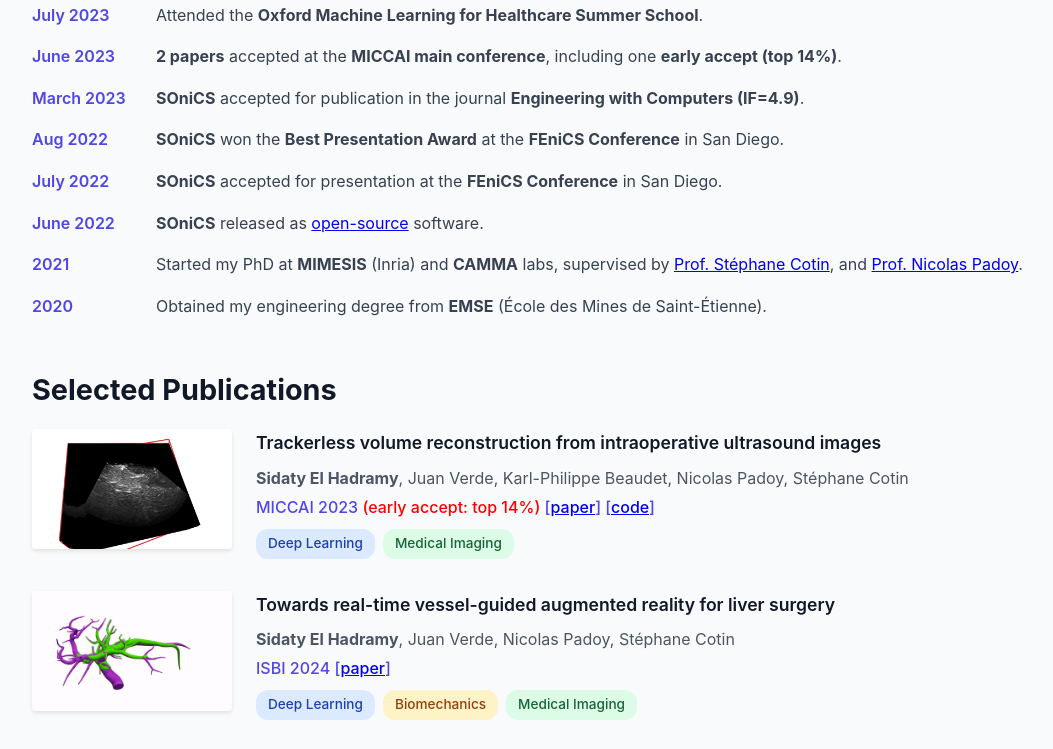
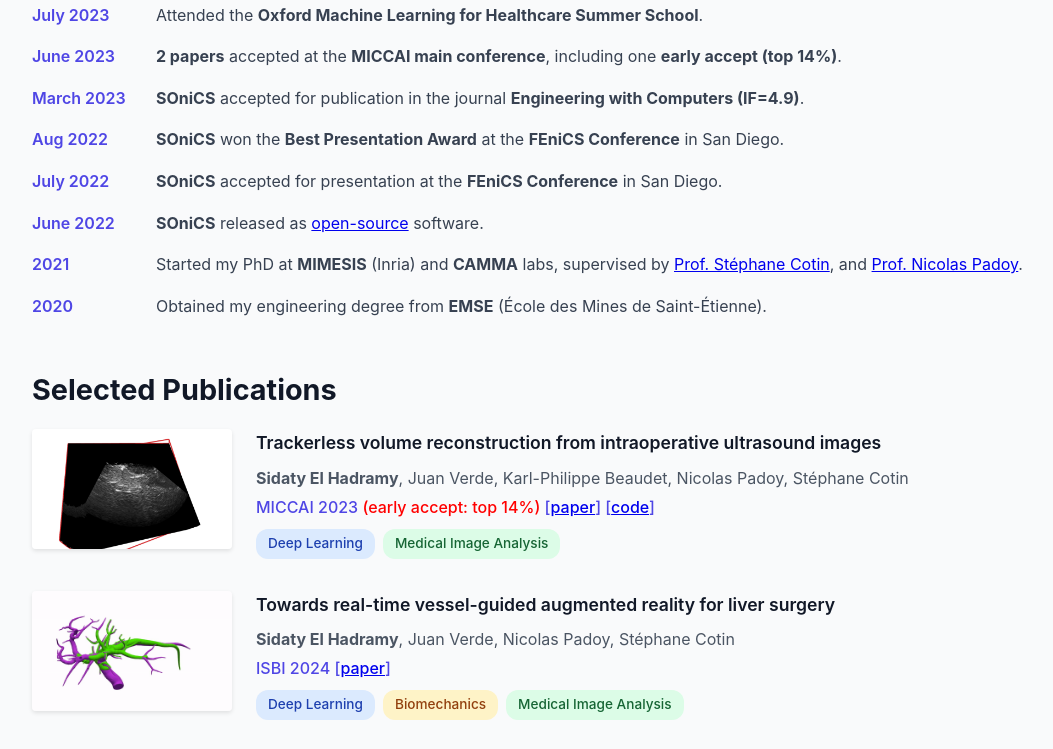
Before and after one commit to Sidaty1/Sidaty1.github.io, a plain HTML site: page index.html in a window 1280 px wide. Shown: the part 1995-2744 px from the top of the page, without its empty margins (90-1143 px from the left). Drawn offline with Linux system fonts and the light colour scheme.

Commit message:
Update index.html

```diff
--- a/index.html
+++ b/index.html
@@ -590,7 +590,7 @@
       </div>
 
       <h2>About</h2>
-      <p class="bio">I am a Postdoctoral Researcher in the Center for Image Analysis and Navigation (<a href="https://dbe.unibas.ch/en/cian/">CIAN</a>) at the University of Basel, where I work under the supervision of <a href="https://scholar.google.com/citations?user=pO9ggmcAAAAJ&hl=en">Prof. Philippe C. Cattin</a>. My research lies at the intersection of <strong>artificial intelligence</strong>, <strong>medical imaging</strong>, and <strong>soft-tissue biomechanics</strong>, with a focus on developing solutions for surgical guidance systems. I am particularly interested in building medical <strong>image registration</strong> frameworks that can be seamlessly integrated into real-time augmented reality systems while respecting the underlying physical properties and behavior of biological tissues.</p>
+      <p class="bio">I am a Postdoctoral Researcher in the Center for Image Analysis and Navigation (<a href="https://dbe.unibas.ch/en/cian/">CIAN</a>) at the University of Basel, where I work under the supervision of <a href="https://scholar.google.com/citations?user=pO9ggmcAAAAJ&hl=en">Prof. Philippe C. Cattin</a>. My research lies at the intersection of <strong>artificial intelligence</strong>, <strong>medical image analysis</strong>, and <strong>soft-tissue biomechanics</strong>, with a focus on developing solutions for surgical guidance systems. I am particularly interested in building medical <strong>image registration</strong> frameworks that can be seamlessly integrated into real-time augmented reality systems while respecting the underlying physical properties and behavior of biological tissues.</p>
       </br>
       <p class="bio">I received my PhD in Computer Science from the University of Strasbourg, where I worked in two leading research groups: the <a href="https://mimesis.inria.fr/">MIMESIS</a> team at Inria, led by <a href="https://scholar.google.com/citations?user=7siqmQwAAAAJ&hl=fr/">Prof. Stéphane Cotin</a>, and <a href="https://camma.unistra.fr/">CAMMA</a> at IHU Strasbourg, led by <a href="https://scholar.google.com/citations?user=aj84iHAAAAAJ&hl=fr">Prof. Nicolas Padoy</a>. My doctoral research focused on developing the first use of IntraVascular Ultrasound (IVUS) imaging in an augmented reality system to assist liver surgery. This work required tackling several technical challenges at the intersection of multiple disciplines. I developed computational methods that integrate AI with the finite element method to achieve real-time and accurate simulation of soft-tissue deformation. I also developed AI-based techniques for registration, reconstruction and segmentation of ultrasound data, with the goal of enabling accurate and efficient intraoperative workflows.  </p>
       </br>
@@ -699,7 +699,7 @@
           <div class="pub-venue">MICCAI 2023 <ds style="color: red;">(early accept: top 14%)</ds> [<a href="https://inria.hal.science/hal-04108248/document">paper</a>] [<a href="https://github.com/Sidaty1/IVUS_Trakerless_Volume_Reconstruction">code</a>]</div>
           <div class="pub-tags">
             <span class="tag tag-deep-learning">Deep Learning</span>
-            <span class="tag tag-medical-imaging">Medical Imaging</span>
+            <span class="tag tag-medical-imaging">Medical Image Analysis</span>
           </div>
         </div>
       </div>
@@ -715,7 +715,7 @@
           <div class="pub-tags">
             <span class="tag tag-deep-learning">Deep Learning</span>
             <span class="tag tag-biomechanics">Biomechanics</span>
-            <span class="tag tag-medical-imaging">Medical Imaging</span>
+            <span class="tag tag-medical-imaging">Medical Image Analysis</span>
           </div>
         </div>
       </div>
@@ -754,7 +754,7 @@
             <div class="pub-venue">MICCAI RIME [<a href="https://arxiv.org/pdf/2507.12953?">paper</a>]</div>
             <div class="pub-tags">
               <span class="tag tag-deep-learning">Deep Learning</span>
-              <span class="tag tag-medical-imaging">Medical Imaging</span>
+              <span class="tag tag-medical-imaging">Medical Image Analysis</span>
             </div>
           </div>
         </div>
```
